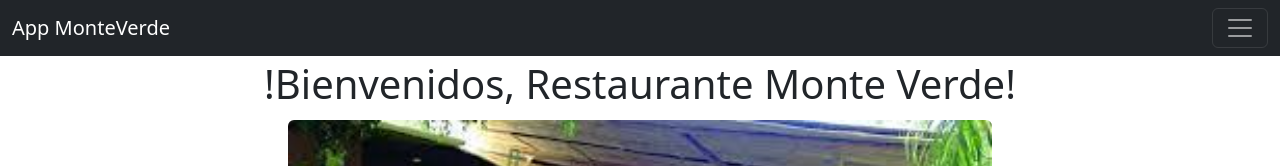
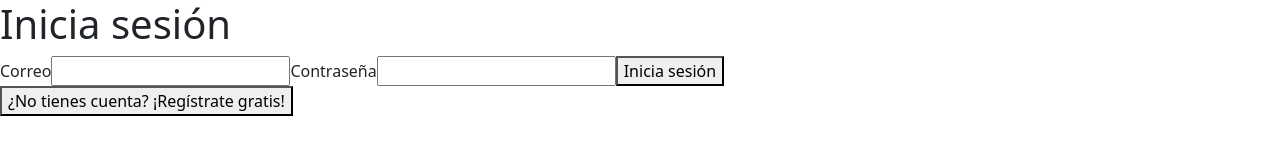
Before and after one commit to EdgarLuna7799/apprestaurante, a React (Create React App) app: page / in a window 1280 px wide. Shown: the top 166 px of the page. Built offline with nearby package versions, Linux system fonts and the light colour scheme; no server answers.

Commit message:
se agrego el front

```diff
--- /dev/null
+++ b/firestore.indexes.json
@@ -0,0 +1,4 @@
+{
+  "indexes": [],
+  "fieldOverrides": []
+}
--- a/src/App.js
+++ b/src/App.js
@@ -1,12 +1,20 @@
+import React, { useEffect } from "react";
+import { app } from "./fb";
+import Logueo from "./Logueo";
 import './App.css';
 import Rutas from './rutas/Rutas';
 
 
 function App() {
-  return (
-    <div className="App">
-    <Rutas/>
-    </div>
-  );
+  const [usuario, setUsuario] = React.useState(null);
+  useEffect(() => {
+    app.auth().onAuthStateChanged((usuarioFirebase) => {
+      console.log("ya tienes sesión iniciada con:", usuarioFirebase);
+      setUsuario(usuarioFirebase);
+    });
+  }, []);
+
+  return <>{usuario ? <Rutas/> : <Logueo setUsuario={setUsuario} />}</>;
 }
+
 export default App;
--- /dev/null
+++ b/src/Logueo.js
@@ -0,0 +1,63 @@
+import React from "react";
+import { app } from "./fb";
+
+const Logueo = (props) => {
+  const [isRegistrando, setIsRegistrando] = React.useState(false);
+
+  const crearUsuario = (correo, password) => {
+    app
+      .auth()
+      .createUserWithEmailAndPassword(correo, password)
+      .then((usuarioFirebase) => {
+        console.log("usuario creado:", usuarioFirebase);
+        props.setUsuario(usuarioFirebase);
+      });
+  };
+
+  const iniciarSesion = (correo, password) => {
+    app
+      .auth()
+      .signInWithEmailAndPassword(correo, password)
+      .then((usuarioFirebase) => {
+        console.log("sesión iniciada con:", usuarioFirebase.user);
+        props.setUsuario(usuarioFirebase);
+      });
+  };
+
+  const submitHandler = (e) => {
+    e.preventDefault();
+    const correo = e.target.emailField.value;
+    const password = e.target.passwordField.value;
+
+    if (isRegistrando) {
+      crearUsuario(correo, password);
+    }
+
+    if (!isRegistrando) {
+      iniciarSesion(correo, password);
+    }
+  };
+
+  return (
+    <div>
+      <h1> {isRegistrando ? "Regístrate" : "Inicia sesión"}</h1>
+      <form onSubmit={submitHandler}>
+        <label htmlFor="emailField"> Correo </label>
+        <input type="email" id="emailField" />
+        <label htmlFor="passwordField"> Contraseña </label>
+        <input type="password" id="passwordField" />
+        <button type="submit">
+          {" "}
+          {isRegistrando ? "Regístrate" : "Inicia sesión"}{" "}
+        </button>
+      </form>
+      <button onClick={() => setIsRegistrando(!isRegistrando)}>
+        {isRegistrando
+          ? "¿Ya tienes cuenta? ¡Inicia sesión"
+          : "¿No tienes cuenta? ¡Regístrate gratis!"}
+      </button>
+    </div>
+  );
+};
+
+export default Logueo;
--- /dev/null
+++ b/src/fb.js
@@ -0,0 +1,12 @@
+import firebase from 'firebase/compat/app';
+import "firebase/compat/auth";
+
+export const app = firebase.initializeApp({
+    "projectId": "autenticacion-6913b",
+    "appId": "1:383996483849:web:4f27186e9f1af5f9c09bd8",
+    "storageBucket": "autenticacion-6913b.appspot.com",
+    "locationId": "us-central",
+    "apiKey": "AIzaSyAKKc7cjbkIb1UQ1RwXeCsuJRYhyp3dPhM",
+    "authDomain": "autenticacion-6913b.firebaseapp.com",
+    "messagingSenderId": "383996483849"
+  });
```
Also changed, not shown: firebase.json (added), 2 other files (tests, documents, lock files or other folders).
